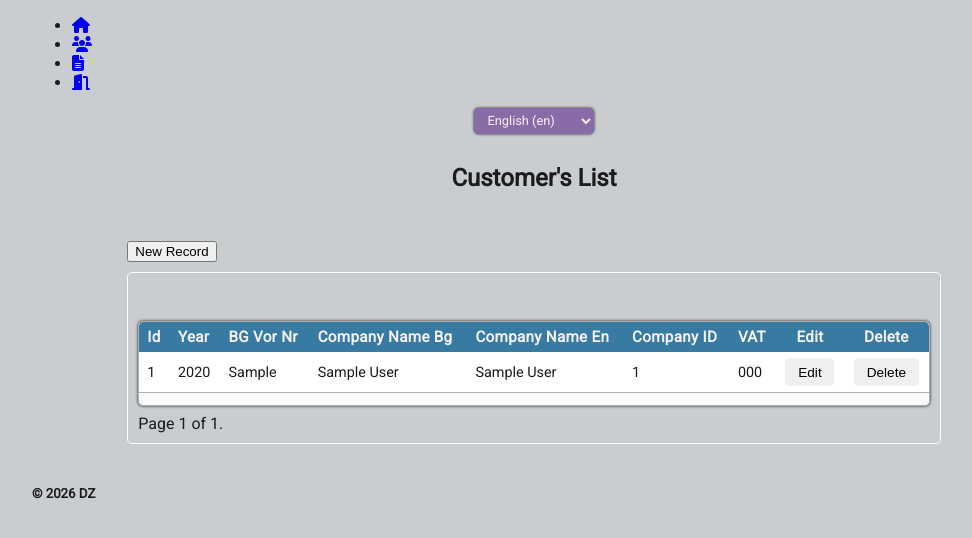
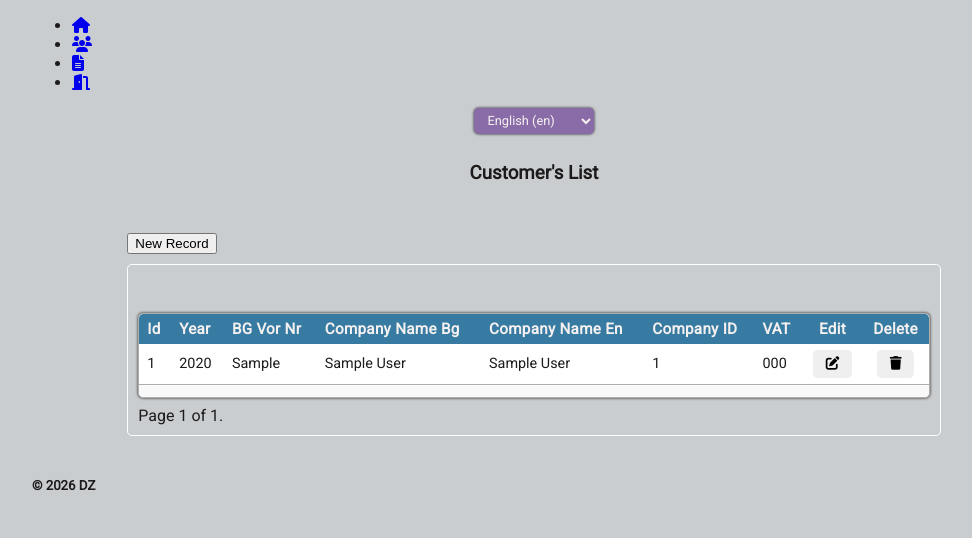
Before and after one commit to Sunzheini/ohmi_audit, a Django app: page / in a window 1280 px wide. Shown: the top 538 px of the page, without its empty margins (106-1078 px from the left). Run offline with Django 5.2, Linux system fonts and the light colour scheme; a user stored in the database is signed in; tables that the repository leaves empty hold one stand-in row (values such as "Sample post"); parts of the project's set-up code (start-up, migrations or seed data) failed here and were passed over; some libraries are stand-ins or nearby versions.

Commit message:
Refactor customer_table.html and main_page_text.html; replace button text with icons for improved visual clarity and change header level for better semantic structure

```diff
--- a/templates/includes/main_page_text.html
+++ b/templates/includes/main_page_text.html
@@ -1,3 +1,3 @@
 <div class="main-page-text">
-    <h2 class="main-page-text-header">{{ page_name }}</h2>
+    <h3 class="main-page-text-header">{{ page_name }}</h3>
 </div>
--- a/templates/tables/customer_table.html
+++ b/templates/tables/customer_table.html
@@ -32,7 +32,7 @@
                 <form method="POST">
                     {% csrf_token %}
                     <button type="submit" name="edit" value="{{ item.id }}" class="btn btn-danger">
-                        {% trans "Edit" %}
+                        <i class="fa-solid fa-pen-to-square"></i>
                     </button>
                 </form>
             </td>
@@ -41,7 +41,7 @@
                     {% csrf_token %}
                     <button type="submit" name="delete" value="{{ item.id }}" class="btn btn-danger"
                             onclick="return confirm('Are you sure?')">
-                        {% trans "Delete" %}
+                        <i class="fa-solid fa-trash"></i>
                     </button>
                 </form>
             </td>
```
